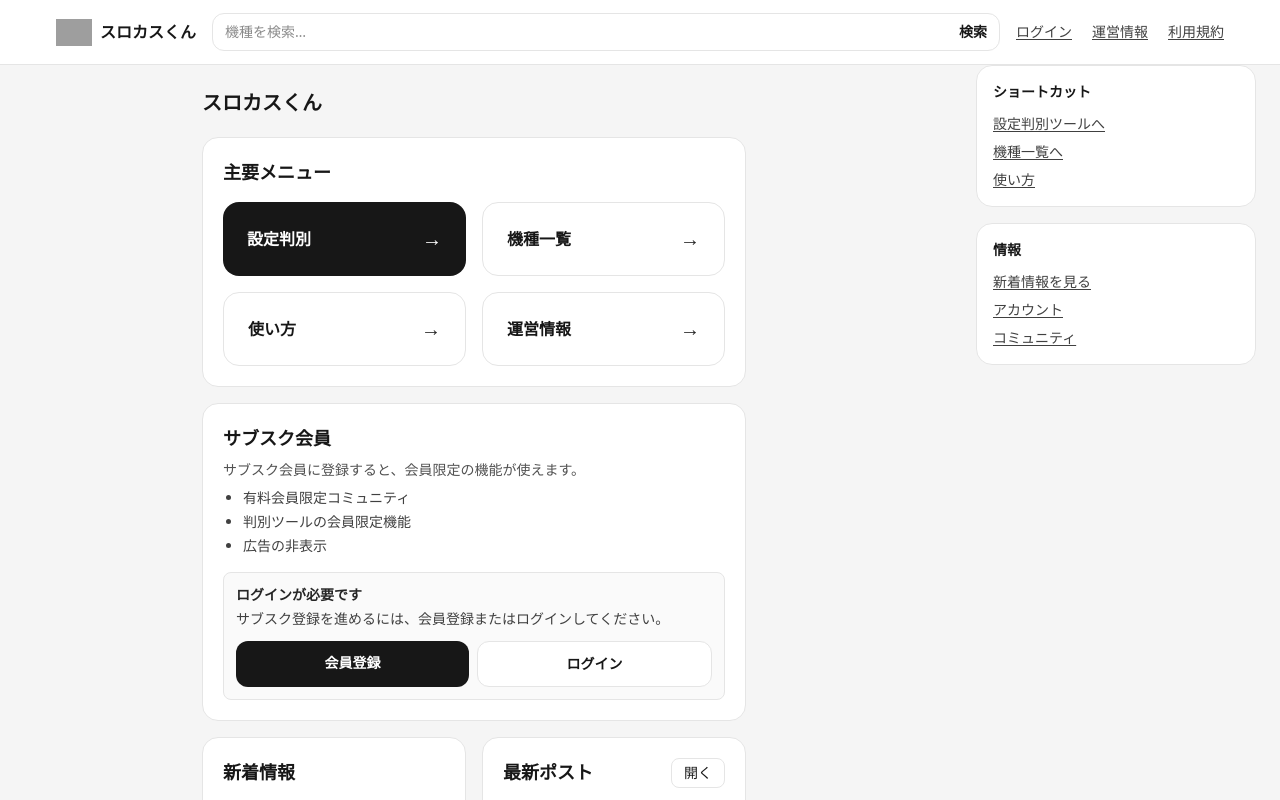
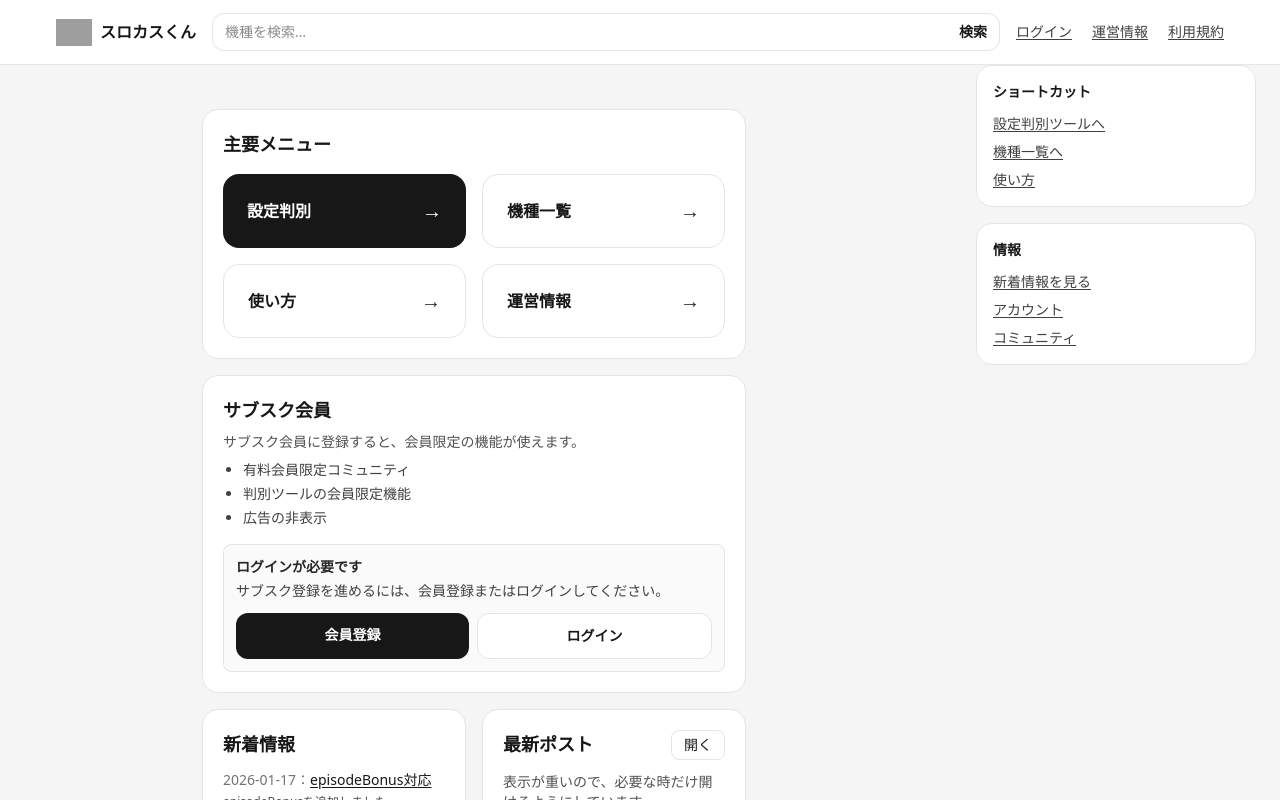
Before and after one commit to roki0711416-hash/------, a Next.js app: page / in a window 1280 px wide. Shown: the top 800 px of the page. Built offline with nearby package versions, Linux system fonts and the light colour scheme; no server answers; grey boxes are pictures that could not be loaded.

Commit message:
UI: hide home title text

```diff
--- a/app/page.tsx
+++ b/app/page.tsx
@@ -25,7 +25,7 @@ export default async function Home() {
   return (
     <main className="mx-auto w-full max-w-xl px-4 pb-10 pt-6">
       <header className="space-y-2">
-        <h1 className="text-xl font-bold">スロカスくん</h1>
+        <h1 className="sr-only">スロカスくん</h1>
       </header>
 
       <section className="mt-5 rounded-2xl border border-neutral-200 bg-white p-5">
```
